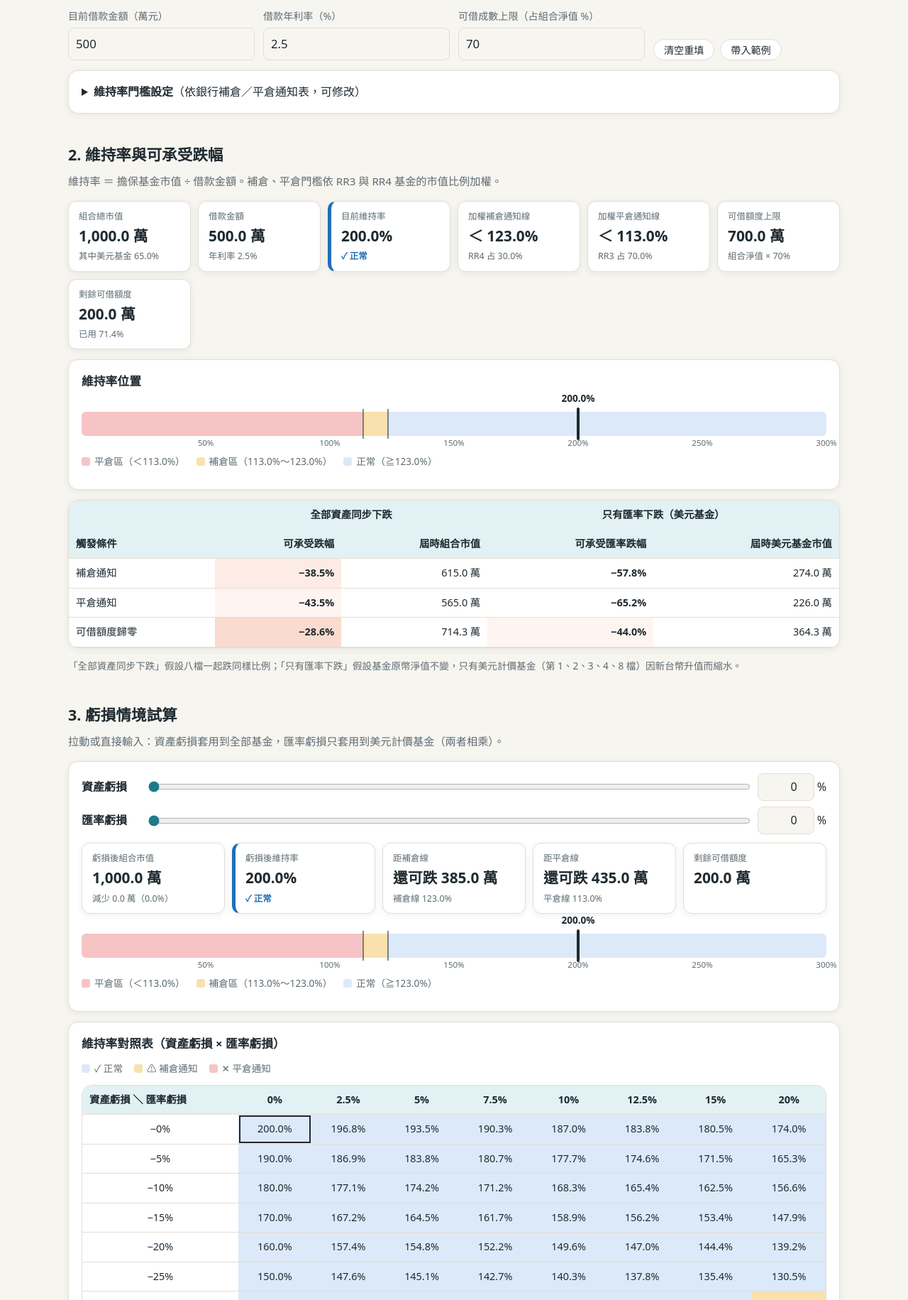
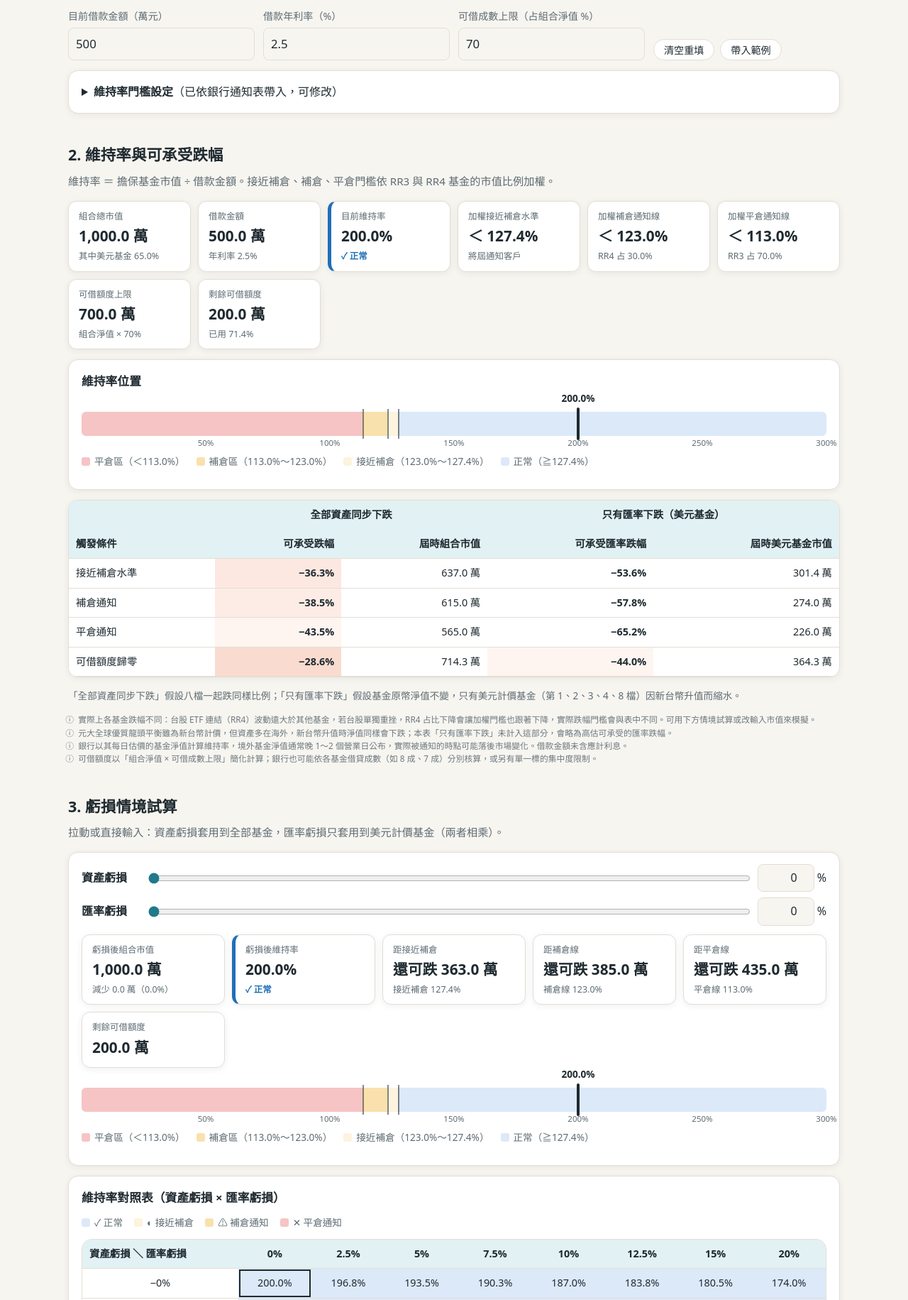
Before and after one commit to cabbage765/fund-compare-guide, a plain HTML site: page loan.html in a window 1280 px wide. Shown: the part 974-2805 px from the top of the page at 71% size. Drawn offline with nearby package versions, Linux system fonts and the light colour scheme.

Commit message:
質押試算：依銀行通知表加入接近補倉水準，並以小字註明各項計算限制
Co-Authored-By: Claude Opus 5.5 <noreply@anthropic.com>

```diff
--- a/css/style.css
+++ b/css/style.css
@@ -231,3 +231,15 @@ td.st-liq { color: var(--status-liq); font-weight: 700; }
 .inline-bar span { position: absolute; left: 6px; top: 0; font-size: .8rem; line-height: 20px; font-weight: 600; }
 .src-chip { display: inline-grid; place-items: center; width: 22px; height: 22px; border-radius: 50%; background: var(--c); color: #fff; font-size: .75rem; font-weight: 700; margin-right: 3px; }
 .stack { display: flex; height: 28px; border-radius: 4px; overflow: hidden; gap: 2px; }
+:root { --warn-bg: rgba(237,161,0,.13); --status-warn: #7a6a1f; }
+@media (prefers-color-scheme: dark) { :root { --warn-bg: rgba(201,133,0,.16); --status-warn: #d9c27a; } }
+.gauge .zone.warn { background: var(--warn-bg); }
+#grid td.cell-warn { background: var(--warn-bg); }
+.tile.st-warn { border-left: 5px solid var(--status-warn); }
+.tile.st-warn .s { color: var(--status-warn); font-weight: 700; }
+/* 限制與誤差註記：小字、不干擾主要內容 */
+.caveat { font-size: .74rem; line-height: 1.55; color: var(--muted); margin: 6px 0 0; opacity: .9; }
+.caveat::before { content: "ⓘ "; }
+ul.caveat { padding-left: 1.2em; }
+ul.caveat::before { content: none; }
+ul.caveat li::marker { content: "ⓘ  "; }
--- a/fund.html
+++ b/fund.html
@@ -5,7 +5,7 @@
   <meta name="viewport" content="width=device-width, initial-scale=1">
   <title>基金介紹｜八檔基金比較</title>
   <link rel="icon" type="image/svg+xml" href="favicon.svg">
-  <link rel="stylesheet" href="css/style.css?v=2">
+  <link rel="stylesheet" href="css/style.css?v=3">
 </head>
 <body>
   <header id="site-header"></header>
@@ -16,7 +16,7 @@
   <script src="https://cdnjs.cloudflare.com/ajax/libs/Chart.js/4.4.1/chart.umd.min.js"></script>
   <script src="js/data.js?v=2"></script>
   <script src="js/series.js?v=2"></script>
-  <script src="js/common.js?v=2"></script>
+  <script src="js/common.js?v=3"></script>
   <script src="js/fund.js?v=2"></script>
 </body>
 </html>
--- a/js/loan.js
+++ b/js/loan.js
@@ -4,7 +4,8 @@ renderChrome("loan.html");
 
 // 第 5、6 檔（台股 ETF 連結）為 RR4，其餘為 RR3
 const RR4 = new Set(["tw50", "twhdlv"]);
-const DEFAULTS = { c3: 120, l3: 110, c4: 130, l4: 120, ltv: 70, loan: 0, rate: 2.5, loss: 0, fx: 0, basis: 5 };
+// 門檻依銀行通知表：a＝接近補倉、c＝補倉通知、l＝平倉通知；3＝7＜X≦8 成（RR1～RR3）、4＝6＜X≦7 成（RR4 以上）
+const DEFAULTS = { a3: 122, c3: 120, l3: 110, a4: 140, c4: 130, l4: 120, ltv: 70, loan: 0, rate: 2.5, loss: 0, fx: 0, basis: 5 };
 const SAMPLE = { hold: { franklin: 150, schroder: 100, gaf: 150, janus: 150, tw50: 200, twhdlv: 100, leaders: 50, sgehi: 100 }, loan: 500, rate: 2.5 };
 const STORE = "fund-loan-v1";
 
@@ -38,7 +39,7 @@ document.getElementById("hold-body").innerHTML = FUNDS.map(f => `<tr>
 </tr>`).join("");
 
 const $ = id => document.getElementById(id);
-for (const k of ["loan", "rate", "ltv", "c3", "l3", "c4", "l4"]) $(k).value = st[k];
+for (const k of ["loan", "rate", "ltv", "a3", "c3", "l3", "a4", "c4", "l4"]) $(k).value = st[k];
 $("lossR").value = $("lossN").value = st.loss;
 $("fxR").value = $("fxN").value = st.fx;
 document.querySelectorAll("[data-basis]").forEach(b => b.classList.toggle("on", +b.dataset.basis === st.basis));
@@ -47,7 +48,7 @@ document.addEventListener("input", e => {
   const t = e.target;
   if (t.dataset.hold) st.hold[t.dataset.hold] = Math.max(0, +t.value || 0);
   else if (t.dataset.exp) st.exp[t.dataset.exp] = +t.value || 0;
-  else if (["loan", "rate", "ltv", "c3", "l3", "c4", "l4"].includes(t.id)) st[t.id] = +t.value || 0;
+  else if (["loan", "rate", "ltv", "a3", "c3", "l3", "a4", "c4", "l4"].includes(t.id)) st[t.id] = +t.value || 0;
   else if (t.id === "lossR" || t.id === "lossN") { st.loss = Math.min(100, Math.max(0, +t.value || 0)); $(t.id === "lossR" ? "lossN" : "lossR").value = st.loss; }
   else if (t.id === "fxR" || t.id === "fxN") { st.fx = Math.min(100, Math.max(0, +t.value || 0)); $(t.id === "fxR" ? "fxN" : "fxR").value = st.fx; }
   else return;
@@ -62,7 +63,7 @@ document.querySelectorAll("[data-basis]").forEach(b => b.addEventListener("click
 $("reset").addEventListener("click", () => {
   Object.assign(st, { ...DEFAULTS, hold: {}, exp: {} });
   document.querySelectorAll("[data-hold]").forEach(i => { i.value = ""; });
-  for (const k of ["loan", "rate", "ltv", "c3", "l3", "c4", "l4"]) $(k).value = st[k];
+  for (const k of ["loan", "rate", "ltv", "a3", "c3", "l3", "a4", "c4", "l4"]) $(k).value = st[k];
   $("lossR").value = $("lossN").value = $("fxR").value = $("fxN").value = 0;
   FUNDS.forEach(f => { document.querySelector(`[data-exp="${f.key}"]`).value = expOf(f); });
   save(); render();
@@ -83,14 +84,16 @@ function scenario(loss, fx) {
     A += v; if (RR4.has(f.key)) A4 += v;
   }
   const w4 = A > 0 ? A4 / A : 0;
+  const warn = ((1 - w4) * st.a3 + w4 * st.a4) / 100;
   const call = ((1 - w4) * st.c3 + w4 * st.c4) / 100;
   const liq = ((1 - w4) * st.l3 + w4 * st.l4) / 100;
   const L = st.loan;
-  return { A, w4, call, liq, ratio: L > 0 ? A / L : Infinity, avail: A * st.ltv / 100 - L };
+  return { A, w4, warn, call, liq, ratio: L > 0 ? A / L : Infinity, avail: A * st.ltv / 100 - L };
 }
 function status(s) {
   if (s.ratio < s.liq) return { k: "liq", t: "✕ 平倉通知" };
   if (s.ratio < s.call) return { k: "call", t: "⚠ 補倉通知" };
+  if (s.ratio < s.warn) return { k: "warn", t: "◐ 接近補倉" };
   return { k: "ok", t: "✓ 正常" };
 }
 // 找出跌多少會碰到門檻：test(x) 由 false 變 true 的最小 x（二分搜尋）
@@ -111,13 +114,15 @@ function gaugeHtml(s) {
   return `<div class="gauge">
     <div class="zone liq" style="width:${pos(s.liq)}%"></div>
     <div class="zone call" style="left:${pos(s.liq)}%;width:${pos(s.call) - pos(s.liq)}%"></div>
-    <div class="zone ok" style="left:${pos(s.call)}%;right:0"></div>
+    <div class="zone warn" style="left:${pos(s.call)}%;width:${pos(s.warn) - pos(s.call)}%"></div>
+    <div class="zone ok" style="left:${pos(s.warn)}%;right:0"></div>
     <div class="line" style="left:${pos(s.liq)}%" data-tip="平倉通知線 ${p1(s.liq)}"></div>
     <div class="line" style="left:${pos(s.call)}%" data-tip="補倉通知線 ${p1(s.call)}"></div>
+    <div class="line" style="left:${pos(s.warn)}%" data-tip="接近補倉水準 ${p1(s.warn)}"></div>
     <div class="marker" style="left:${pos(r)}%"><b>${isFinite(s.ratio) ? p1(s.ratio) : "無借款"}</b></div>
   </div>
   <div class="gauge-ticks">${ticks.join("")}</div>
-  <div class="legend" style="margin-top:6px"><span><i style="background:var(--liq-bg)"></i>平倉區（＜${p1(s.liq)}）</span><span><i style="background:var(--call-bg)"></i>補倉區（${p1(s.liq)}～${p1(s.call)}）</span><span><i style="background:var(--ok-bg)"></i>正常（≧${p1(s.call)}）</span></div>`;
+  <div class="legend" style="margin-top:6px"><span><i style="background:var(--liq-bg)"></i>平倉區（＜${p1(s.liq)}）</span><span><i style="background:var(--call-bg)"></i>補倉區（${p1(s.liq)}～${p1(s.call)}）</span><span><i style="background:var(--warn-bg)"></i>接近補倉（${p1(s.call)}～${p1(s.warn)}）</span><span><i style="background:var(--ok-bg)"></i>正常（≧${p1(s.warn)}）</span></div>`;
 }
 const tile = (k, v, sub = "", cls = "") => `<div class="tile ${cls}"><span class="k">${k}</span><span class="v">${v}</span>${sub ? `<span class="s">${sub}</span>` : ""}</div>`;
 
@@ -139,6 +144,7 @@ function render() {
     tile("組合總市值", wan(total), `其中美元基金 ${total ? p1(usd / total) : "—"}`) +
     tile("借款金額", wan(L), `年利率 ${st.rate}%`) +
     tile("目前維持率", L > 0 ? p1(s0.ratio) : "無借款", stt.t, "st-" + stt.k) +
+    tile("加權接近補倉水準", "＜ " + p1(s0.warn), "將屆通知客戶") +
     tile("加權補倉通知線", "＜ " + p1(s0.call), `RR4 占 ${p1(s0.w4)}`) +
     tile("加權平倉通知線", "＜ " + p1(s0.liq), `RR3 占 ${p1(1 - s0.w4)}`) +
     tile("可借額度上限", wan(maxLoan), `組合淨值 × ${st.ltv}%`) +
@@ -147,6 +153,7 @@ function render() {
 
   // 可承受跌幅
   const rows = [
+    ["接近補倉水準", x => scenario(x, 0), y => scenario(0, y), s => s.ratio < s.warn],
     ["補倉通知", x => scenario(x, 0), y => scenario(0, y), s => s.ratio < s.call],
     ["平倉通知", x => scenario(x, 0), y => scenario(0, y), s => s.ratio < s.liq],
     ["可借額度歸零", x => scenario(x, 0), y => scenario(0, y), s => s.avail <= 0],
@@ -165,7 +172,8 @@ function render() {
   $("scn-kpis").innerHTML =
     tile("虧損後組合市值", wan(s1.A), `減少 ${wan(total - s1.A)}（${total ? p1(1 - s1.A / total) : "—"}）`) +
     tile("虧損後維持率", L > 0 ? p1(s1.ratio) : "無借款", st1.t, "st-" + st1.k) +
-    tile("距補倉線", L > 0 ? (s1.ratio >= s1.call ? "還可跌 " + wan(s1.A - s1.call * L) : "需補 " + wan(s1.call * L - s1.A)) : "—", `補倉線 ${p1(s1.call)}`) +
+    tile("距接近補倉", L > 0 ? (s1.ratio >= s1.warn ? "還可跌 " + wan(s1.A - s1.warn * L) : "已低於 " + wan(s1.warn * L - s1.A)) : "—", `接近補倉 ${p1(s1.warn)}`) +
+    tile("距補倉線", L > 0 ? (s1.ratio >= s1.call ? "還可跌 " + wan(s1.A - s1.call * L) : "已低於 " + wan(s1.call * L - s1.A)) : "—", `補倉線 ${p1(s1.call)}`) +
     tile("距平倉線", L > 0 ? (s1.ratio >= s1.liq ? "還可跌 " + wan(s1.A - s1.liq * L) : "低於 " + wan(s1.liq * L - s1.A)) : "—", `平倉線 ${p1(s1.liq)}`) +
     tile("剩餘可借額度", wan(Math.max(0, s1.avail)), s1.avail < 0 ? `超借 ${wan(-s1.avail)}` : "");
   $("scn-gauge").innerHTML = L > 0 ? gaugeHtml(s1) : "";
@@ -242,7 +250,7 @@ function renderMix(total) {
   const creditItems = Object.entries(credit).map(([k, o]) => [k, o.v, Object.entries(o.by).map(([n, v]) => `${n}：${v.toFixed(2)}%`).join("<br>")]).sort((a, b) => b[1] - a[1]);
   const bondTotal = creditItems.reduce((s, x) => s + x[1], 0);
   $("mix-credit").innerHTML = barList(creditItems, k => /非投資/.test(k) ? cssVar("--s2") : /未/.test(k) ? "#8f9ba1" : cssVar("--s1"), v => v.toFixed(1) + "%") +
-    `<p class="src">占整個組合比例；債券合計 ${bondTotal.toFixed(1)}%。換算成債券部位 = 100%：${creditItems.map(([k, v]) => `${k} ${bondTotal ? (v / bondTotal * 100).toFixed(0) : 0}%`).join("、")}。施羅德與貝萊德環球資產配置月報未揭露信評。滑過可看來自哪幾檔。</p>`;
+    `<p class="src">占整個組合比例；債券合計 ${bondTotal.toFixed(1)}%。換算成債券部位 = 100%：${creditItems.map(([k, v]) => `${k} ${bondTotal ? (v / bondTotal * 100).toFixed(0) : 0}%`).join("、")}。滑過可看來自哪幾檔。</p><p class="caveat">施羅德與貝萊德環球資產配置月報未揭露信評，列為「未揭露信評」；富蘭克林只揭露債券類別，非投資等級公司債以外都歸為投資等級；元大全球優質龍頭依持債內容判斷為投資等級。</p>`;
 
   // 產業：各基金股票部位 × 產業比重
   const sec = {}; let eq = 0;
--- a/loan.html
+++ b/loan.html
@@ -6,7 +6,7 @@
   <title>質押借款試算｜八檔基金比較</title>
   <meta name="description" content="輸入八檔基金持有金額與借款，計算加權補倉／平倉維持率、可承受跌幅、可借額度，以及組合的股債比、信評、產業、國家與前二十大持股。">
   <link rel="icon" type="image/svg+xml" href="favicon.svg">
-  <link rel="stylesheet" href="css/style.css?v=2">
+  <link rel="stylesheet" href="css/style.css?v=3">
 </head>
 <body>
   <header id="site-header"></header>
@@ -48,23 +48,24 @@
       </div>
 
       <details class="panel settings" id="settings">
-        <summary><b>維持率門檻設定</b>（依銀行補倉／平倉通知表，可修改）</summary>
+        <summary><b>維持率門檻設定</b>（已依銀行通知表帶入，可修改）</summary>
         <div class="table-scroll" style="box-shadow:none;margin-top:10px">
           <table>
-            <thead><tr><th>借貸成數組別</th><th>適用基金</th><th>補倉通知（維持率低於）</th><th>平倉通知（維持率低於）</th></tr></thead>
+            <thead><tr><th>借貸成數組別</th><th>適用基金</th><th>接近補倉水準<span class="sub">將屆通知客戶</span></th><th>補倉通知<span class="sub">通知客戶</span></th><th>平倉通知<span class="sub">處分</span></th></tr></thead>
             <tbody>
-              <tr><td>7 ＜ X ≦ 8 成</td><td style="text-align:left">RR1～RR3（第 1、2、3、4、7、8 檔）</td><td><input type="number" id="c3" step="1"> %</td><td><input type="number" id="l3" step="1"> %</td></tr>
-              <tr><td>6 ＜ X ≦ 7 成</td><td style="text-align:left">RR4 以上（第 5、6 檔）</td><td><input type="number" id="c4" step="1"> %</td><td><input type="number" id="l4" step="1"> %</td></tr>
+              <tr><td>7 ＜ X ≦ 8 成</td><td style="text-align:left">RR1～RR3（第 1、2、3、4、7、8 檔）</td><td><input type="number" id="a3" step="1"> %</td><td><input type="number" id="c3" step="1"> %</td><td><input type="number" id="l3" step="1"> %</td></tr>
+              <tr><td>6 ＜ X ≦ 7 成</td><td style="text-align:left">RR4 以上（第 5、6 檔）</td><td><input type="number" id="a4" step="1"> %</td><td><input type="number" id="c4" step="1"> %</td><td><input type="number" id="l4" step="1"> %</td></tr>
             </tbody>
           </table>
         </div>
-        <p class="note">預設值為 120%／110% 與 130%／120%：RR3、RR4 各半時加權為 125%／115%，與題目範例一致。請以你的銀行實際通知表為準。</p>
+        <p class="note">表格中的維持率皆為「低於」該數值時觸發。RR3、RR4 各半時，加權後為接近補倉 131%、補倉 125%、平倉 115%。</p>
+        <p class="caveat">銀行通知表另有 5 ＜ X ≦ 6 成一組（160%／150%／130%），本站八檔不適用故未列入；若銀行調整基金的借貸成數組別，請改用對應數字。</p>
       </details>
     </section>
 
     <section id="risk">
       <h2>2. 維持率與可承受跌幅</h2>
-      <p class="lead">維持率 ＝ 擔保基金市值 ÷ 借款金額。補倉、平倉門檻依 RR3 與 RR4 基金的市值比例加權。</p>
+      <p class="lead">維持率 ＝ 擔保基金市值 ÷ 借款金額。接近補倉、補倉、平倉門檻依 RR3 與 RR4 基金的市值比例加權。</p>
       <div class="kpi-row" id="kpis"></div>
       <div class="panel" style="margin-top:14px">
         <h3>維持率位置</h3>
@@ -72,6 +73,12 @@
       </div>
       <div class="table-scroll" style="margin-top:14px"><table id="drop-table"></table></div>
       <p class="note">「全部資產同步下跌」假設八檔一起跌同樣比例；「只有匯率下跌」假設基金原幣淨值不變，只有美元計價基金（第 1、2、3、4、8 檔）因新台幣升值而縮水。</p>
+      <ul class="caveat">
+        <li>實際上各基金跌幅不同：台股 ETF 連結（RR4）波動遠大於其他基金，若台股單獨重挫，RR4 占比下降會讓加權門檻也跟著下降，實際跌幅門檻會與表中不同。可用下方情境試算或改輸入市值來模擬。</li>
+        <li>元大全球優質龍頭平衡雖為新台幣計價，但資產多在海外，新台幣升值時淨值同樣會下跌；本表「只有匯率下跌」未計入這部分，會略為高估可承受的匯率跌幅。</li>
+        <li>銀行以其每日估價的基金淨值計算維持率，境外基金淨值通常晚 1～2 個營業日公布，實際被通知的時點可能落後市場變化。借款金額未含應計利息。</li>
+        <li>可借額度以「組合淨值 × 可借成數上限」簡化計算；銀行也可能依各基金借貸成數（如 8 成、7 成）分別核算，或另有單一標的集中度限制。</li>
+      </ul>
     </section>
 
     <section id="scenario">
@@ -93,9 +100,10 @@
       </div>
       <div class="panel" style="margin-top:14px">
         <h3>維持率對照表（資產虧損 × 匯率虧損）</h3>
-        <div class="legend"><span><i style="background:var(--ok-bg)"></i>✓ 正常</span><span><i style="background:var(--call-bg)"></i>⚠ 補倉通知</span><span><i style="background:var(--liq-bg)"></i>✕ 平倉通知</span></div>
+        <div class="legend"><span><i style="background:var(--ok-bg)"></i>✓ 正常</span><span><i style="background:var(--warn-bg)"></i>◐ 接近補倉</span><span><i style="background:var(--call-bg)"></i>⚠ 補倉通知</span><span><i style="background:var(--liq-bg)"></i>✕ 平倉通知</span></div>
         <div class="table-scroll" style="box-shadow:none"><table id="grid" class="matrix"></table></div>
         <p class="note">表內數字為該情境下的維持率；粗框為目前拉吧所在位置附近的格子。</p>
+        <p class="caveat">資產虧損與匯率虧損以相乘方式合併（例如資產 −10%、匯率 −5%，美元基金合計約 −14.5%）；資產虧損假設八檔同幅度下跌。</p>
       </div>
     </section>
 
@@ -104,6 +112,11 @@
       <p class="lead">本站八檔都是累積型、不配息，沒有現金配息；這裡的「預期收益」是以預期年報酬推估的淨值增加，借款利息則是實際要付出的現金。</p>
       <div class="kpi-row" id="income-kpis"></div>
       <div class="panel" style="margin-top:14px"><h3>各基金預期年收益（萬元）</h3><div class="chart-box short"><canvas id="c-income"></canvas></div></div>
+      <ul class="caveat">
+        <li>預期年報酬預設帶入歷史年化報酬，過去績效不代表未來；台灣 50 連結近幾年報酬特別高，直接沿用可能大幅高估。建議依自己的看法改寫。</li>
+        <li>預期收益未扣申購手續費、銀行信託管理費與稅負，也未計入匯率變動；借款利息以單利、全年固定利率估算。</li>
+        <li>累積型基金的收益反映在淨值上，不會產生現金；利息需另以現金支付。</li>
+      </ul>
     </section>
 
     <section id="mix">
@@ -116,12 +129,21 @@
         <div class="panel"><h3>持有資產產業分布（股票部位 = 100%）</h3><div id="mix-sector"></div></div>
         <div class="panel"><h3>持有資產國家比例</h3><div id="mix-country"></div></div>
       </div>
+      <ul class="caveat">
+        <li>各基金資料來自 2026 年 8～9 月月報，日期不完全一致，基金經理人可能已調整配置。</li>
+        <li>國家分類混用：部分基金為國家別，部分只有 Morningstar 區域（如「歐元區」、「已開發亞洲」），無法再細分到國家。</li>
+        <li>產業分布以各基金股票部位換算，可轉債、股票連結票據的標的產業未計入。</li>
+      </ul>
     </section>
 
     <section id="top20">
       <h2>6. 前二十大持有標的</h2>
       <p class="lead">把各基金公布的主要持股（多為前十大，ETF 連結基金已透視母 ETF）依發行人合併。因為每檔只揭露部分持股，實際比例可能更高。</p>
       <div class="table-scroll"><table id="top-table"></table></div>
+      <ul class="caveat">
+        <li>多數基金只公布前十大持股，第十一大以後的部位無法納入，所以各標的實際比例只會更高，排名也可能改變。</li>
+        <li>同一發行人的股票與債券合併計算（例如 Alphabet 的股票與公司債）；富蘭克林的股票連結票據以連結標的公司計。</li>
+      </ul>
     </section>
   </main>
 
@@ -130,7 +152,7 @@
 
   <script src="https://cdnjs.cloudflare.com/ajax/libs/Chart.js/4.4.1/chart.umd.min.js"></script>
   <script src="js/data.js?v=2"></script>
-  <script src="js/common.js?v=2"></script>
-  <script src="js/loan.js?v=1"></script>
+  <script src="js/common.js?v=3"></script>
+  <script src="js/loan.js?v=2"></script>
 </body>
 </html>
```
Also changed, not shown: funds.html (+2 -2 lines), index.html (+2 -2 lines), method.html (+2 -2 lines).
